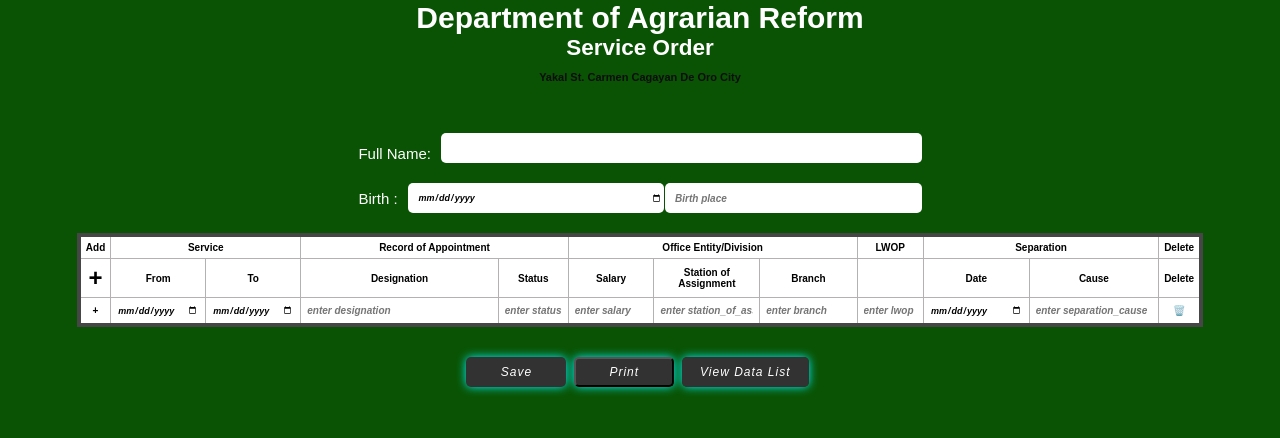
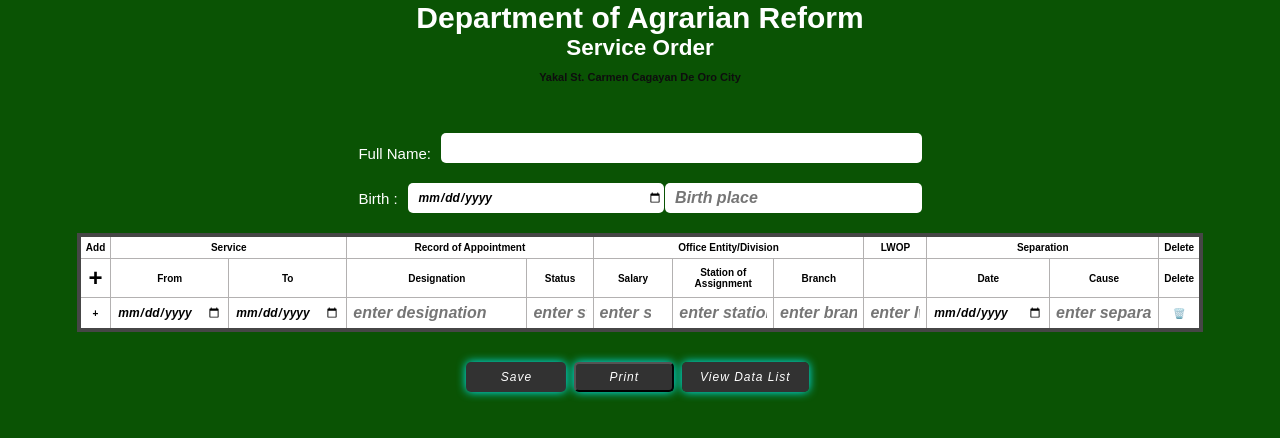
Before and after one commit to Eskabetzky/Service-Order, a Django app: page / in a window 1280 px wide. Shown: the part 224-662 px from the top of the page. Run offline with Django 5.2, Linux system fonts and the light colour scheme; some web fonts are replaced.

Commit message:
new update

```diff
--- a/service_order/templates/service_order/form.html
+++ b/service_order/templates/service_order/form.html
@@ -275,7 +275,7 @@
     border: none;
     outline: none;
     padding: 1px;
-    font-size: 10px;
+    font-size: 16px;
     font-weight: bold;
     font-style: italic;
 
@@ -286,7 +286,7 @@
     border: none;
     outline: none;
     padding: 1px;
-    font-size: 9px;
+    font-size: 12px;
     font-weight: bold;
     font-style: italic;
 
```
Also changed, not shown: db.sqlite3.
